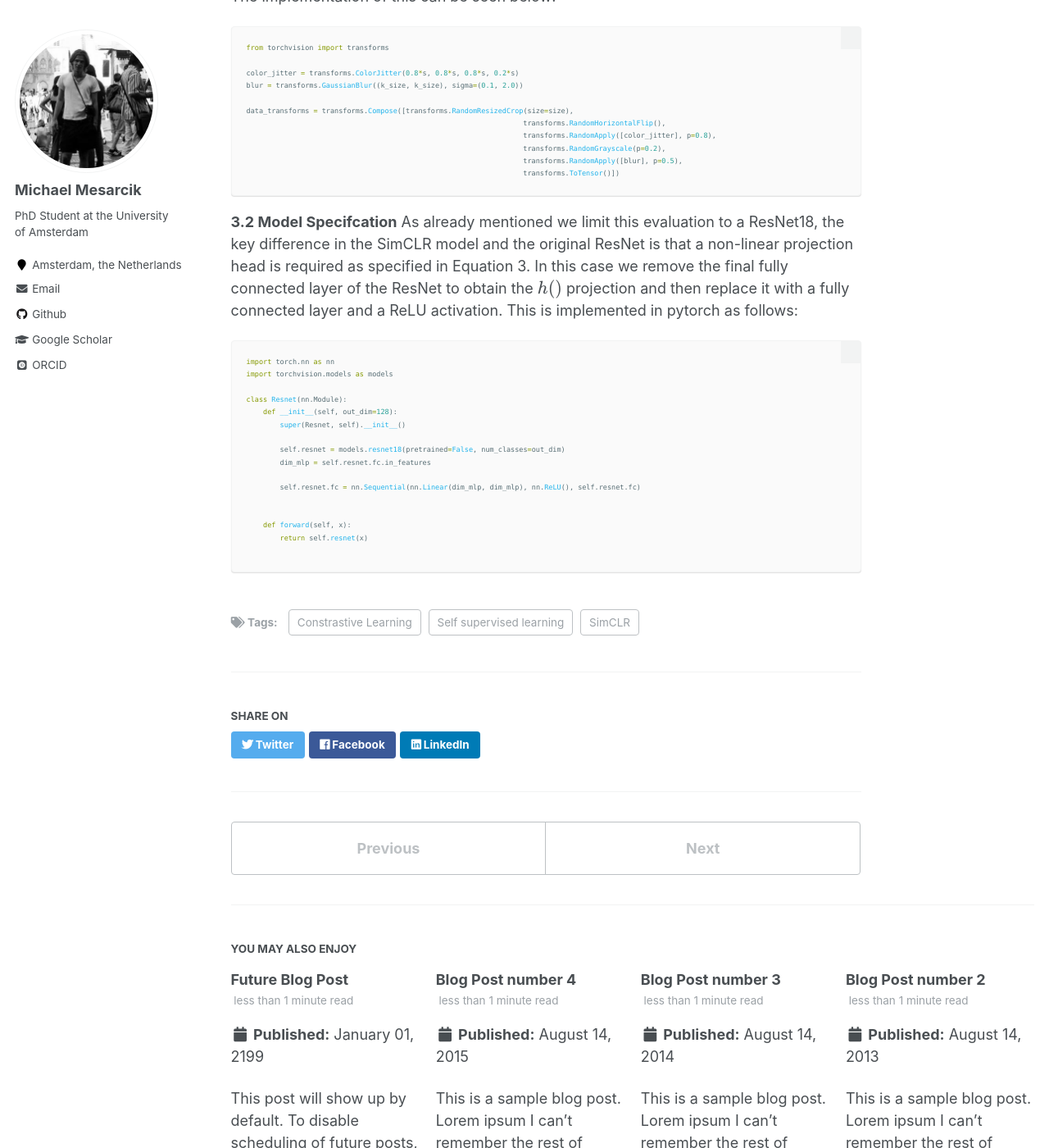
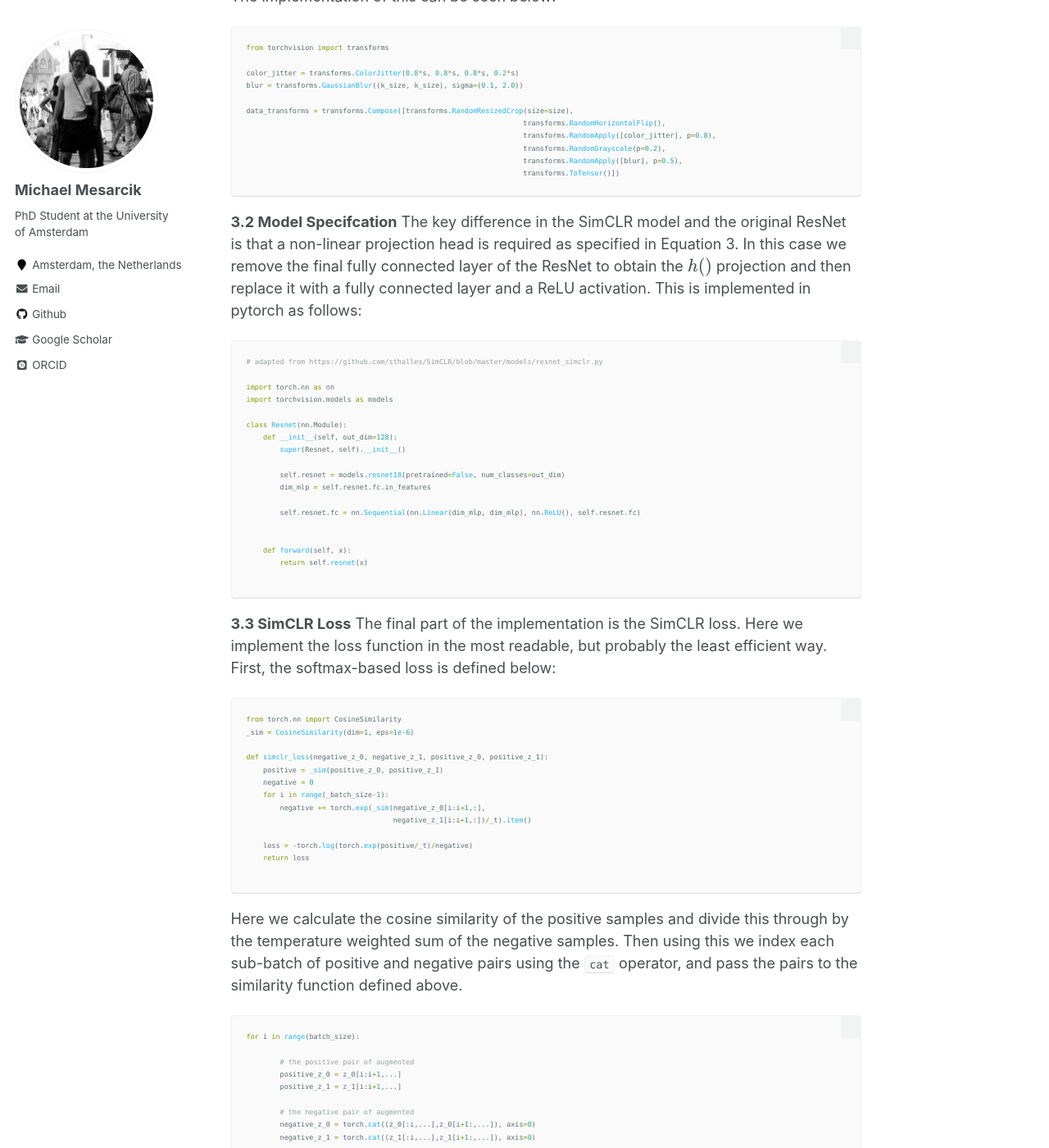
Before and after one commit to mesarcik/mesarcik.github.io, a Jekyll site: the page built from _posts/2021-12-08-blog-post-simclr.md, in a window 1280 px wide and 1400 px high, scrolled down 2357 px. Shown: the whole window at 82% size. Built offline with Jekyll 4.4.1, drawn with Linux system fonts in a browser that asks for light colours; some web fonts are replaced; formulas are drawn with MathJax 3; some of the changed text lies outside the part shown.

Commit message:
blog post updated

````diff
--- a/_posts/2021-12-08-blog-post-simclr.md
+++ b/_posts/2021-12-08-blog-post-simclr.md
@@ -55,7 +55,7 @@ where $$t$$ is the temperature variable and $$sim()$$ is the cosine-similarity f
 In this section I define my pytorch based implementation of SimCLR.
 
 **3.1 Data Augmentation**
-The data augmentations are implemented using `torchvision.transforms`. Here we define the augmentations as specified by the appendices of the SimCLR paper:
+		The data augmentations are implemented using `torchvision.transforms`. Here we define the augmentations as specified by the appendices of the SimCLR paper:
 
 - Randomly cropping and re-sizing to original dimensions
 - Randomly flipping horizontally
@@ -79,9 +79,11 @@ data_transforms = transforms.Compose([transforms.RandomResizedCrop(size=size),
 ```
 
 **3.2 Model Specifcation**
-As already mentioned we limit this evaluation to a ResNet18, the key difference in the SimCLR model and the original ResNet is that a non-linear projection head is required as specified in Equation 3. In this case we remove the final fully connected layer of the ResNet to obtain the $$h()$$ projection and then replace it with a fully connected layer and a ReLU activation. This is implemented in pytorch as follows:
+		The key difference in the SimCLR model and the original ResNet is that a non-linear projection head is required as specified in Equation 3. In this case we remove the final fully connected layer of the ResNet to obtain the $$h()$$ projection and then replace it with a fully connected layer and a ReLU activation. This is implemented in pytorch as follows:
 
 ```python
+# adapted from https://github.com/sthalles/SimCLR/blob/master/models/resnet_simclr.py
+
 import torch.nn as nn
 import torchvision.models as models
 
@@ -99,3 +101,39 @@ class Resnet(nn.Module):
         return self.resnet(x)
 
 ```
+
+**3.3 SimCLR Loss**
+The final part of the implementation is the SimCLR loss. Here we implement the loss function in the most readable, but probably the least efficient way. First, the softmax-based loss is defined below:
+
+```python
+from torch.nn import CosineSimilarity
+_sim = CosineSimilarity(dim=1, eps=1e-6)
+
+def simclr_loss(negative_z_0, negative_z_1, positive_z_0, positive_z_1):
+    positive = _sim(positive_z_0, positive_z_1)
+    negative = 0
+    for i in range(_batch_size-1):
+        negative += torch.exp(_sim(negative_z_0[i:i+1,:],
+                                   negative_z_1[i:i+1,:])/_t).item()
+
+    loss = -torch.log(torch.exp(positive/_t)/negative)
+    return loss
+
+```
+Here we calculate the cosine similarity of the positive samples and divide this through by the temperature weighted sum of the negative samples. Then using this we index each sub-batch of positive and negative pairs using the `cat` operator, and pass the pairs to the similarity function defined above.
+
+
+```python
+for i in range(batch_size):
+
+	# the positive pair of augmented
+	positive_z_0 = z_0[i:i+1,...]
+	positive_z_1 = z_1[i:i+1,...]
+
+	# the negative pair of augmented
+	negative_z_0 = torch.cat((z_0[:i,...],z_0[i+1:,...]), axis=0)
+	negative_z_1 = torch.cat((z_1[:i,...],z_1[i+1:,...]), axis=0)
+
+	if i ==0: loss = simclr_loss(negative_z_0, negative_z_1, positive_z_0, positive_z_1)
+	else: loss+= simclr_loss(negative_z_0, negative_z_1, positive_z_0, positive_z_1)
+```
````
